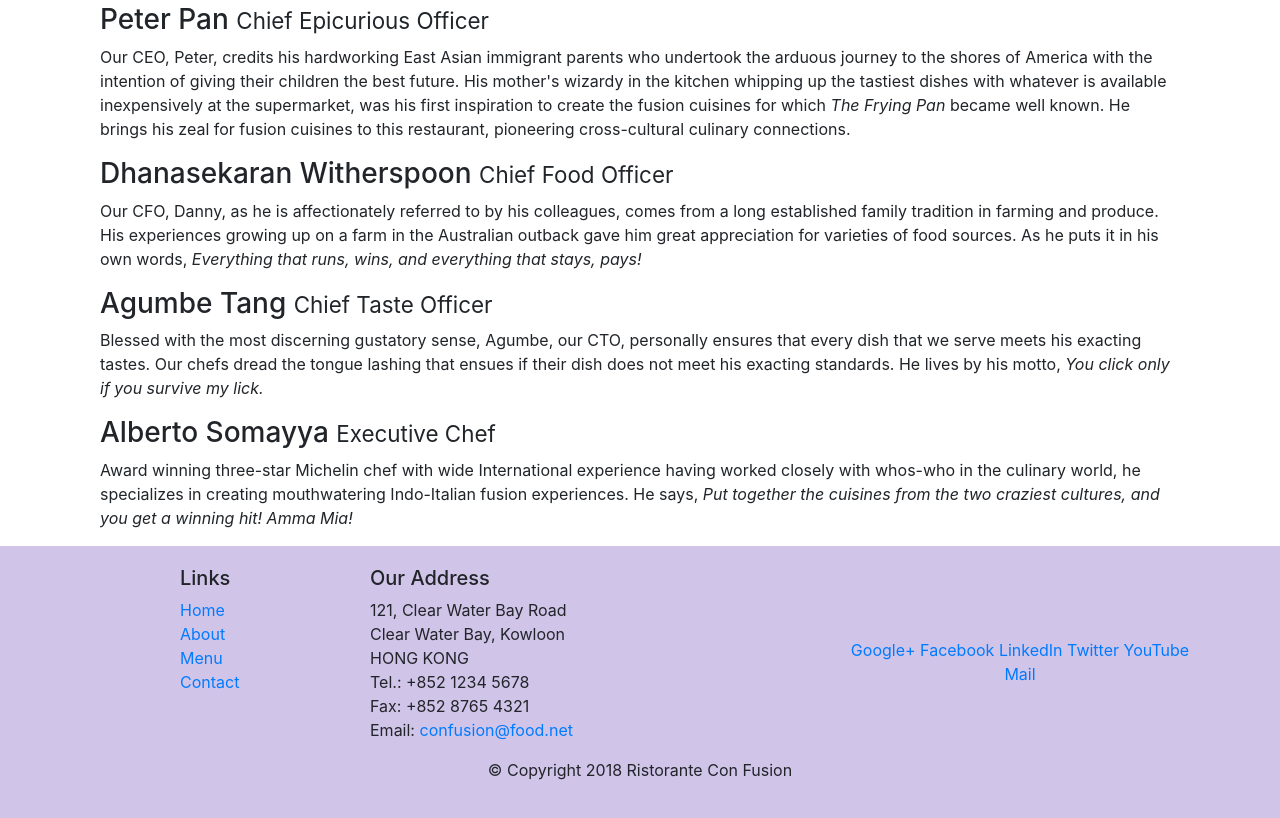
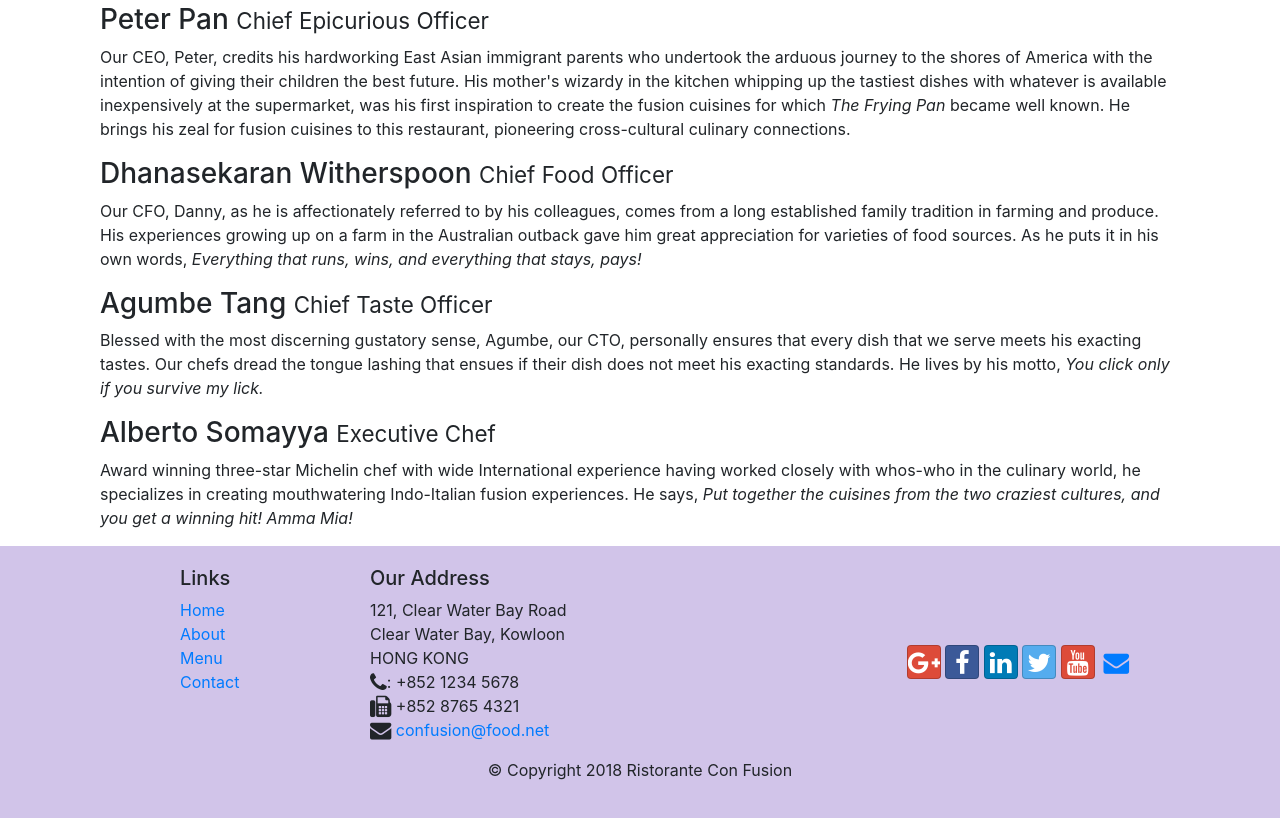
Before and after one commit to jainmeet23/git-test, a website: page aboutus.html in a window 1280 px wide. Shown: the part 903-1721 px from the top of the page. Drawn offline with nearby package versions, Linux system fonts and the light colour scheme.

Commit message:
after icon

```diff
--- a/aboutus.html
+++ b/aboutus.html
@@ -8,6 +8,8 @@
 
       <!-- Bootstrap CSS -->
       <link rel="stylesheet" href="node_modules/bootstrap/dist/css/bootstrap.min.css">
+      <link rel="stylesheet" href="node_modules/font-awesome/css/font-awesome.min.css">
+      <link rel="stylesheet" href="node_modules/bootstrap-social/bootstrap-social.css">
       <link rel="stylesheet" href="css/styles.css">
     <title>Ristorante Con Fusion: About Us</title>
 
@@ -19,10 +21,10 @@
            <a class="navbar-brand" href="#">Ristorante Con Fusion</a>
            <div class="collapse navbar-collapse" id="Navbar">
                 <ul class="navbar-nav mr-auto">
-                    <li class="nav-item active"><a class="nav-link" href="#">Home</a></li>
-                    <li class="nav-item"><a class="nav-link" href="./aboutus.html">About</a></li>
-                    <li class="nav-item"><a class="nav-link" href="#">Menu</a></li>
-                    <li class="nav-item"><a class="nav-link" href="#">Contact</a></li>
+                    <li class="nav-item "><a class="nav-link" href="index.html"><span class="fa fa-home fa-lg"></span> Home</a></li>
+                    <li class="nav-item active"><a class="nav-link" href="#"><span class="fa fa-info fa-lg"></span> About</a></li>
+                    <li class="nav-item"><a class="nav-link" href="#"><span class="fa fa-list fa-lg"></span>Menu</a></li>
+                    <li class="nav-item"><a class="nav-link" href="#"><span class="fa fa-address-card fa-lg"></span> Contact</a></li>
                 </ul>
             </div>
         </div>
@@ -105,19 +107,19 @@
 		              121, Clear Water Bay Road<br>
 		              Clear Water Bay, Kowloon<br>
 		              HONG KONG<br>
-		              Tel.: +852 1234 5678<br>
-		              Fax: +852 8765 4321<br>
-		              Email: <a href="mailto:confusion@food.net">confusion@food.net</a>
+                      <i class="fa fa-phone fa-lg"></i>: +852 1234 5678<br>
+		              <i class="fa fa-fax fa-lg"></i> +852 8765 4321<br>
+		              <i class="fa fa-envelope fa-lg"></i> <a href="mailto:confusion@food.net">confusion@food.net</a>
 		           </address>
                 </div>
                 <div class="col-12 col-sm-4 align-self-center">
                     <div class="text-center">
-                        <a href="http://google.com/+">Google+</a>
-                        <a href="http://www.facebook.com/profile.php?id=">Facebook</a>
-                        <a href="http://www.linkedin.com/in/">LinkedIn</a>
-                        <a href="http://twitter.com/">Twitter</a>
-                        <a href="http://youtube.com/">YouTube</a>
-                        <a href="mailto:">Mail</a>
+                        <a class="btn btn-social-icon btn-google" href="http://google.com/+"><i class="fa fa-google-plus fa-lg"></i></a>
+                        <a class="btn btn-social-icon btn-facebook" href="http://www.facebook.com/profile.php?id="><i class="fa fa-facebook fa-lg"></i></a>
+                        <a class="btn btn-social-icon btn-linkedin" href="http://www.linkedin.com/in/"><i class="fa fa-linkedin fa-lg"></i></a>
+                        <a class="btn btn-social-icon btn-twitter" href="http://twitter.com/"><i class="fa fa-twitter fa-lg"></i></a>
+                        <a class="btn btn-social-icon btn-google" href="http://youtube.com/"><i class="fa fa-youtube fa-lg"></i></a>
+                        <a class="btn btn-social-icon" href="mailto:"><i class="fa fa-envelope fa-lg"></i></a>
                     </div>
                 </div>
            </div>
--- a/package.json
+++ b/package.json
@@ -15,6 +15,8 @@
   },
   "dependencies": {
     "bootstrap": "^4.0.0",
+    "bootstrap-social": "^5.1.1",
+    "font-awesome": "^4.7.0",
     "jquery": "^3.3.1",
     "popper.js": "^1.12.9"
   }
```
Also changed, not shown: index.html (+15 -13 lines), 1 other file.
